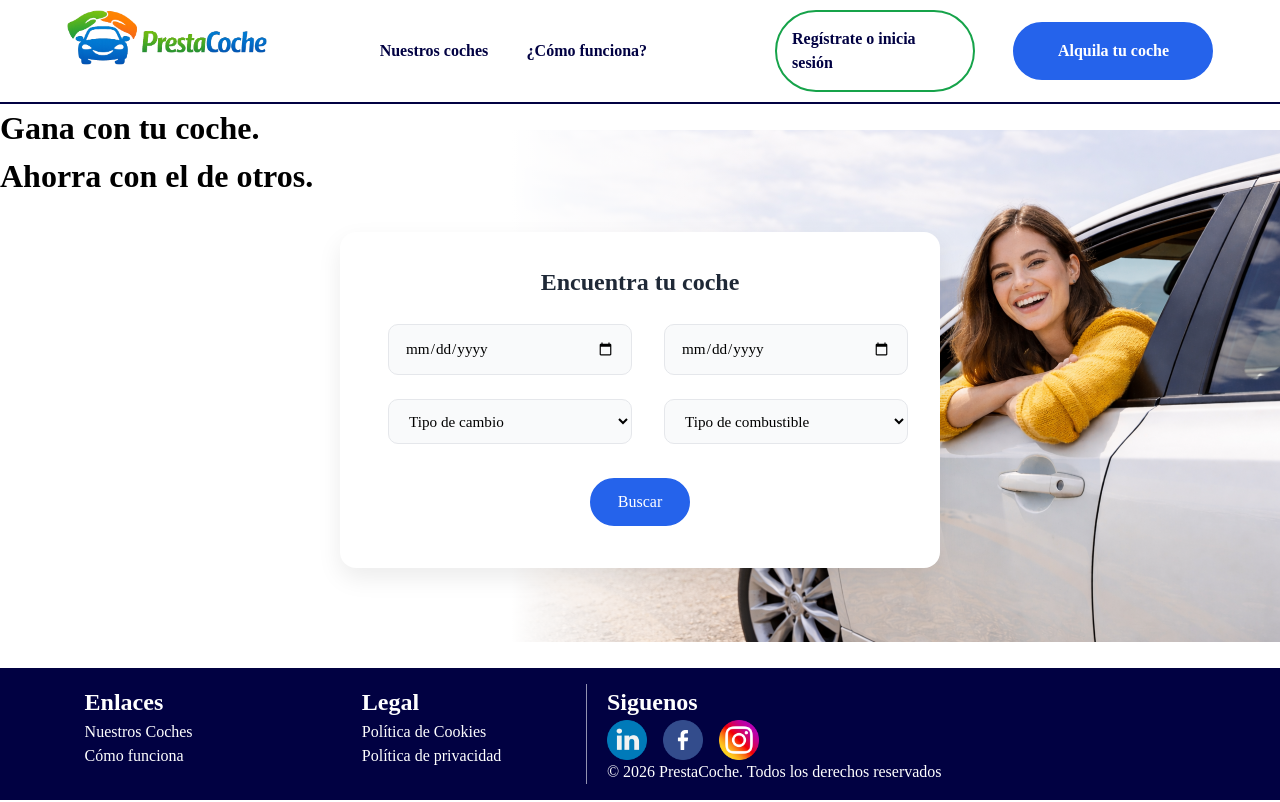
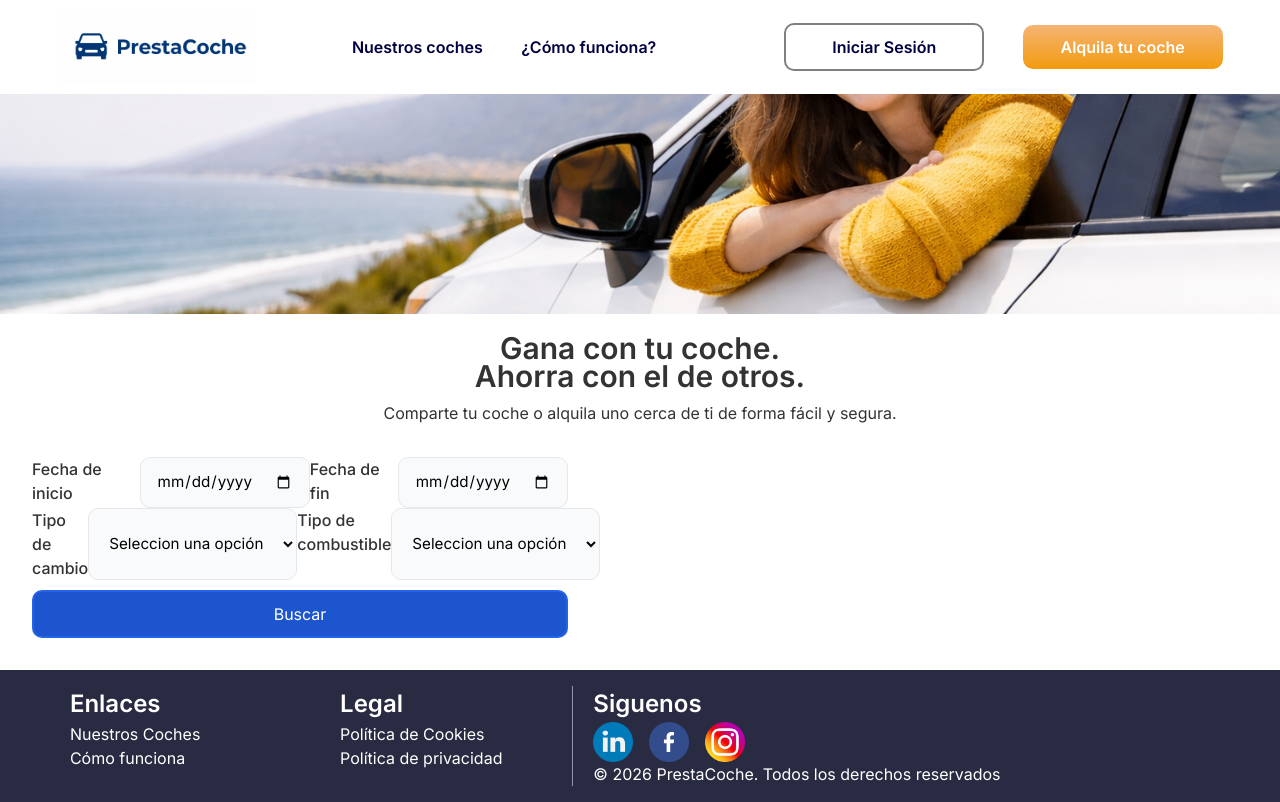
Before and after one commit to AdrianQuintelaFreire/presta-coche, a PHP site: page /public/index.html in a window 1280 px wide. Run offline with PHP 8.4, Linux system fonts and the light colour scheme.

Commit message:
Actulizaciones en el home

```diff
--- a/public/css/base/_base.scss
+++ b/public/css/base/_base.scss
@@ -0,0 +1,7 @@
+@import url('https://fonts.googleapis.com/css2?family=Inter:wght@400;500;600&display=swap');
+
+body {
+  font-family: 'Inter', system-ui, -apple-system, sans-serif;
+  color: #333;
+  background-color: #fff;
+}
--- a/public/css/components/_cfooter.scss
+++ b/public/css/components/_cfooter.scss
@@ -2,7 +2,7 @@
 @use '../base/mixins';
 
 .footer{
-    background-color: rgb(1, 1, 66);
+    background-color: rgb(41, 43, 66);
     color: white;
     padding: 1rem 0 1rem 0;
     display: grid;
--- a/public/css/components/_cheader.scss
+++ b/public/css/components/_cheader.scss
@@ -2,15 +2,15 @@
 @use '../base/mixins';
 
 .btn {
-    padding: 15px;
-    border-radius: 50px;
+    padding: 10px;
+    border-radius: 10px;
     transition: all 0.3s ease;
-    width: 280px;
+    width: 200px;
     @include mixins.center(both);
 
     &:hover {
         transform: translateY(-3px);
-        box-shadow: 0 10px 20px rgba(0, 0, 0, 0.1);
+        box-shadow: 0 10px 20px rgb(41, 43, 66);
     }
 
     &:active {
@@ -18,7 +18,7 @@
     }
 
     &--primary {
-        border: variables.$primary-green 2px solid;
+        border: grey 2px solid;
 &:hover {
             background-color: variables.$primary-green;
             color: variables.$white;
@@ -27,13 +27,12 @@
     }
 
     &--secondary {
-        border: variables.$primary-blue 2px solid;
-        background-color: variables.$primary-blue;
+        background: linear-gradient(180deg, #f5b474, #f39b0e);
         color: variables.$white;
 
         &:hover {
-            background-color: transparent;
-            color: variables.$primary-blue;
+            background: linear-gradient(135deg, #e67e22, #d35400);
+            transform: translateY(-2px);
         }
     }
 
--- a/public/css/components/_main-home.scss
+++ b/public/css/components/_main-home.scss
@@ -1,3 +1,149 @@
+@use '../base/variables';
+@use '../base/mixins';
+
+.main-home {
+  position: relative;
+  overflow: hidden;
+
+  // contenido siempre encima
+  & > * {
+    position: relative;
+    z-index: 2;
+  }
+
+  // IMAGEN (solo fondo visual)
+  &::before {
+    content: "";
+    position: absolute;
+    inset: 0;
+    z-index: 0;
+  }
+
+  // FADE SOLO SOBRE LA IMAGEN
+  &::after {
+    content: "";
+    position: absolute;
+    inset: 0;
+
+    background: linear-gradient(
+      to left,
+      rgba(255, 255, 255, 0) 40%,
+      rgba(255, 255, 255, 1) 60%
+    );
+
+    z-index: 1;
+    pointer-events: none;
+  }
+
+  &__img {
+    height: 220px;
+    width: 100vw;
+    object-fit: cover;
+  }
+
+  &__title{
+    margin: 20px 20px 10px 20px;
+    text-align: center;
+    font-size: 30px;
+    font-weight:bolder;
+    line-height: 1.8rem
+  }
+
+  &__text{
+    margin: 0px 20px 0px 20px;
+    text-align: center;
+  }
+}
+
+.search {
+  max-width: 600px;
+  padding: 2rem;
+  display: flex;
+  flex-direction: column;
+
+  &__label{
+    color: rgb(41, 43, 66)rgb(41, 43, 66);
+    font-weight: 500;
+  }
+
+  &__caption {
+    font-size: 1.5rem;
+    font-weight: 600;
+    text-align: center;
+    color: #1f2937;
+  }
+
+  &__group {
+    display: flex;
+
+    @media (max-width: 500px) {
+      flex-direction: column;
+    }
+  }
+
+  &__input,
+  &__select {
+    border-radius: 10px;
+    border: 1px solid #ccc;
+    flex: 1;
+    padding: 0.75rem 1rem;
+    border: 1px solid #e5e7eb;
+    font-size: 0.95rem;
+    background: #f9fafb;
+    transition: all 0.2s ease;
+
+    &:focus {
+      outline: none;
+      border-color: #3b82f6;
+      background: #ffffff;
+      box-shadow: 0 0 0 3px rgba(59, 130, 246, 0.15);
+    }
+  }
+
+  &__select {
+    cursor: pointer;
+  }
+
+  &__btn {
+    padding: 0.8rem 2rem;
+    border: none;
+    border-radius: 999px;
+    background: linear-gradient(135deg, #3b82f6, #2563eb);
+    color: white;
+    font-size: 1rem;
+    font-weight: 500;
+    cursor: pointer;
+    transition: all 0.25s ease;
+
+    &:hover {
+      transform: translateY(-2px);
+      box-shadow: 0 8px 20px rgb(29, 85, 207);
+    }
+
+    &:active {
+      transform: translateY(0);
+      box-shadow: none;
+    }
+  }
+}
+
+.button{
+    margin-top: 10px;
+    padding: 10px;
+    width: 100%;
+    border-radius: 10px;
+    border: variables.$primary-blue 2px solid;
+    background-color: rgb(29, 85, 207);
+    color: variables.$white;
+
+    &:hover {
+        background-color: transparent;
+        color: variables.$primary-blue;
+    }
+}
+
+
+/*
 @use '../base/variables';
 @use '../base/mixins';
 
@@ -129,3 +275,4 @@
         color: variables.$primary-blue;
     }
 }
+*/
--- a/public/css/layout/_nav.scss
+++ b/public/css/layout/_nav.scss
@@ -6,7 +6,6 @@
     font-weight: 700;
     font-size: 20px;
     @include mixins.flex(row, space-between);
-    border-bottom: 2px solid rgb(1, 1, 66);;
     padding: 10px;
 
     @media (min-width: variables.$bp-lg) {
@@ -15,7 +14,7 @@
 
     &__img {
         max-width: 200px;
-        width: 30vw;
+        width: 45vw;
         min-width: 150px;
     }
 
@@ -56,7 +55,7 @@
         position: relative;
         width: 30px;
         height: 3px;
-        background: black;
+        background: rgb(41, 43, 66);
         display: block;
         transition: all 0.3s ease;
 
@@ -66,7 +65,7 @@
             position: absolute;
             width: 30px;
             height: 3px;
-            background: black;
+            background: rgb(41, 43, 66);
             left: 0;
             transition: all 0.3s ease;
         }
--- a/public/css/main.css
+++ b/public/css/main.css
@@ -1,4 +1,5 @@
 @charset "UTF-8";
+@import url("https://fonts.googleapis.com/css2?family=Inter:wght@400;500;600&display=swap");
 /* 1. Box sizing universal */
 *, *::before, *::after {
   box-sizing: border-box;
@@ -39,6 +40,12 @@ body {
 }
 
 body {
+  font-family: "Inter", system-ui, -apple-system, sans-serif;
+  color: #333;
+  background-color: #fff;
+}
+
+body {
   min-height: 100svh;
   display: flex;
   flex-direction: column;
@@ -63,7 +70,6 @@ main {
   display: flex;
   flex-direction: row;
   justify-content: space-between;
-  border-bottom: 2px solid rgb(1, 1, 66);
   padding: 10px;
 }
 @media (min-width: 1024px) {
@@ -73,7 +79,7 @@ main {
 }
 .nav__img {
   max-width: 200px;
-  width: 30vw;
+  width: 45vw;
   min-width: 150px;
 }
 .nav__checkbox {
@@ -110,7 +116,7 @@ main {
   position: relative;
   width: 30px;
   height: 3px;
-  background: black;
+  background: rgb(41, 43, 66);
   display: block;
   transition: all 0.3s ease;
 }
@@ -119,7 +125,7 @@ main {
   position: absolute;
   width: 30px;
   height: 3px;
-  background: black;
+  background: rgb(41, 43, 66);
   left: 0;
   transition: all 0.3s ease;
 }
@@ -213,36 +219,35 @@ main {
 }
 
 .btn {
-  padding: 15px;
-  border-radius: 50px;
+  padding: 10px;
+  border-radius: 10px;
   transition: all 0.3s ease;
-  width: 280px;
+  width: 200px;
   display: flex;
   justify-content: center;
   align-items: center;
 }
 .btn:hover {
   transform: translateY(-3px);
-  box-shadow: 0 10px 20px rgba(0, 0, 0, 0.1);
+  box-shadow: 0 10px 20px rgb(41, 43, 66);
 }
 .btn:active {
   transform: translateY(-1px);
 }
 .btn--primary {
-  border: #16a34a 2px solid;
+  border: grey 2px solid;
 }
 .btn--primary:hover {
   background-color: #16a34a;
   color: #ffffff;
 }
 .btn--secondary {
-  border: #2563eb 2px solid;
-  background-color: #2563eb;
+  background: linear-gradient(180deg, #f5b474, #f39b0e);
   color: #ffffff;
 }
 .btn--secondary:hover {
-  background-color: transparent;
-  color: #2563eb;
+  background: linear-gradient(135deg, #e67e22, #d35400);
+  transform: translateY(-2px);
 }
 @media (min-width: 1024px) {
   .btn {
@@ -296,7 +301,7 @@ main {
 }
 
 .footer {
-  background-color: rgb(1, 1, 66);
+  background-color: rgb(41, 43, 66);
   color: white;
   padding: 1rem 0 1rem 0;
   display: grid;
@@ -369,7 +374,6 @@ main {
   content: "";
   position: absolute;
   inset: 0;
-  background: url("../img/fondo_home.png") no-repeat right center/60%;
   z-index: 0;
 }
 .main-home::after {
@@ -380,17 +384,33 @@ main {
   z-index: 1;
   pointer-events: none;
 }
+.main-home__img {
+  height: 220px;
+  width: 100vw;
+  -o-object-fit: cover;
+     object-fit: cover;
+}
+.main-home__title {
+  margin: 20px 20px 10px 20px;
+  text-align: center;
+  font-size: 30px;
+  font-weight: bolder;
+  line-height: 1.8rem;
+}
+.main-home__text {
+  margin: 0px 20px 0px 20px;
+  text-align: center;
+}
 
 .search {
   max-width: 600px;
-  margin: 2rem auto;
   padding: 2rem;
-  background: #ffffff;
-  border-radius: 16px;
-  box-shadow: 0 10px 25px rgba(0, 0, 0, 0.08);
   display: flex;
   flex-direction: column;
-  gap: 1.5rem;
+}
+.search__label {
+  color: rgb(41, 43, 66) rgb(41, 43, 66);
+  font-weight: 500;
 }
 .search__caption {
   font-size: 1.5rem;
@@ -400,7 +420,6 @@ main {
 }
 .search__group {
   display: flex;
-  gap: 1rem;
 }
 @media (max-width: 500px) {
   .search__group {
@@ -408,10 +427,11 @@ main {
   }
 }
 .search__input, .search__select {
+  border-radius: 10px;
+  border: 1px solid #ccc;
   flex: 1;
   padding: 0.75rem 1rem;
   border: 1px solid #e5e7eb;
-  border-radius: 10px;
   font-size: 0.95rem;
   background: #f9fafb;
   transition: all 0.2s ease;
@@ -424,10 +444,6 @@ main {
 }
 .search__select {
   cursor: pointer;
-}
-.search__button {
-  display: flex;
-  justify-content: center;
 }
 .search__btn {
   padding: 0.8rem 2rem;
@@ -442,7 +458,7 @@ main {
 }
 .search__btn:hover {
   transform: translateY(-2px);
-  box-shadow: 0 8px 20px rgba(37, 99, 235, 0.3);
+  box-shadow: 0 8px 20px rgb(29, 85, 207);
 }
 .search__btn:active {
   transform: translateY(0);
@@ -450,12 +466,12 @@ main {
 }
 
 .button {
-  margin: 10px;
+  margin-top: 10px;
   padding: 10px;
-  width: 100px;
-  border-radius: 50px;
+  width: 100%;
+  border-radius: 10px;
   border: #2563eb 2px solid;
-  background-color: #2563eb;
+  background-color: rgb(29, 85, 207);
   color: #ffffff;
 }
 .button:hover {
--- a/public/index.html
+++ b/public/index.html
@@ -24,7 +24,7 @@
                     <li class="menu__item"><a href="#" class="menu__link">¿Cómo funciona?</a></li>
                 </ul>
                 <div class="nav-secondary__actions">
-                    <a href="" class="btn btn--primary">Regístrate o inicia sesión</a>
+                    <a href="" class="btn btn--primary">Iniciar Sesión</a>
                     <a href="" class="btn btn--secondary">Alquila tu coche</a>
                 </div>
             </div>
@@ -41,32 +41,32 @@
         </nav>
     </header>
     <main class="main-home">
+        <img class="main-home__img" src="./img/fondo_home.png" alt="Imagen de PrestaCoche">
         <h1 class="main-home__title">
             Gana con tu coche.<br>Ahorra con el de otros.
         </h1>
+        <p class="main-home__text">Comparte tu coche o alquila uno cerca de ti de forma fácil y segura.</p>
 
         <form action="" class="search">
-            <p class="search__caption">Encuentra tu coche</p>
-
-            <div class="search__group">
-                <label for="date-start" class="search__label"></label>
+            <div class="search__group search__group--first">
+                <label for="date-start" class="search__label">Fecha de inicio</label>
                 <input type="date" id="date-start" class="search__input" required>
 
-                <label for="date-end" class="search__label"></label>
+                <label for="date-end" class="search__label">Fecha de fin</label>
                 <input type="date" id="date-end" class="search__input" required>
             </div>
 
-            <div class="search__group">
-                <label for="shift" class="search__label"></label>
+            <div class="search__group search__group--second">
+                <label for="shift" class="search__label">Tipo de cambio</label>
                 <select name="shift" id="shift" class="search__select" required>
-                    <option value="" disabled selected hidden>Tipo de cambio</option>
+                    <option value="" disabled selected hidden>Seleccion una opción</option>
                     <option value="manual">Manual</option>
                     <option value="automatico">Automático</option>
                 </select>
 
-                <label for="fuel" class="search__label"></label>
+                <label for="fuel" class="search__label">Tipo de combustible</label>
                 <select name="fuel" id="fuel" class="search__select" required>
-                    <option value="" disabled selected hidden>Tipo de combustible</option>
+                    <option value="" disabled selected hidden>Seleccion una opción</option>
                     <option value="gas">Gasolina</option>
                     <option value="diesel">Diésel</option>
                 </select>
```
Also changed, not shown: public/img/logo_prestacoche -mini.png (deleted), public/img/logo_prestacoche.png, 1 other file.
